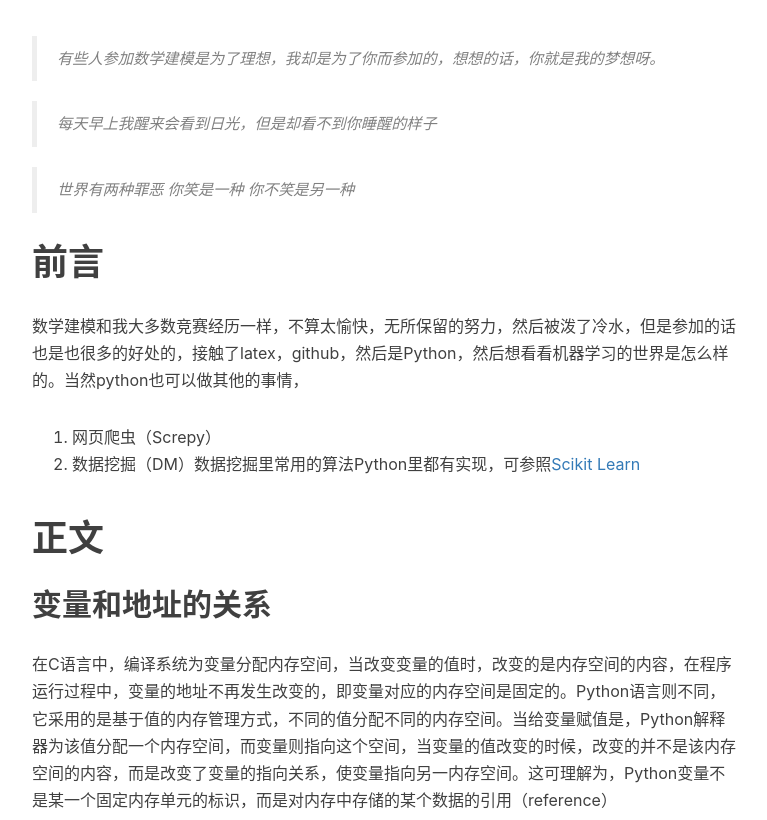
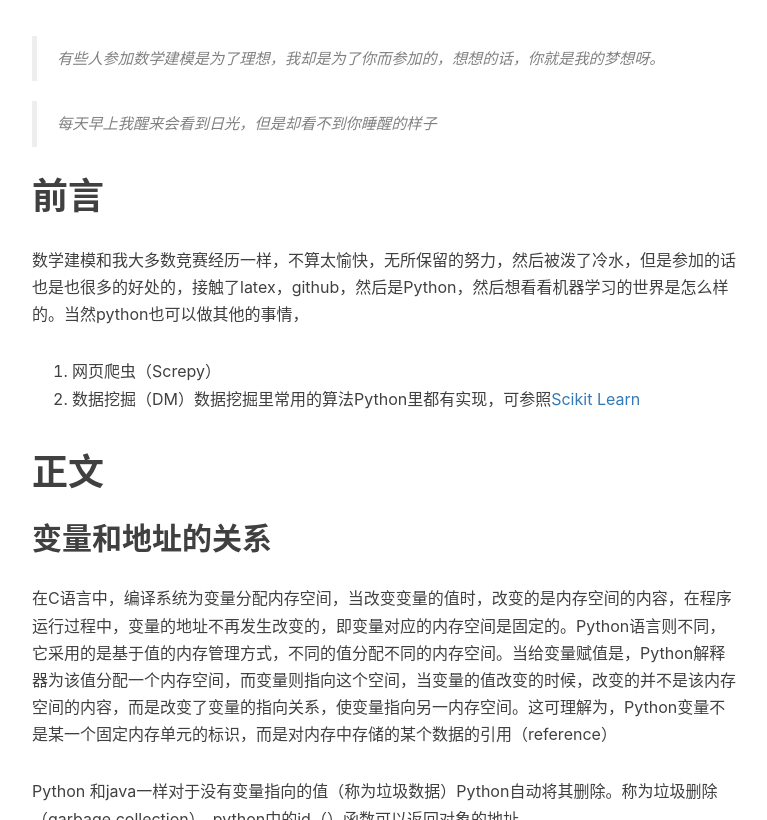
Before and after one commit to echosara/blog, a Jekyll site: the page built from _posts/2017-08-22-Python.markdown, in a window 1280 px wide and 900 px high, scrolled down 447 px, cut to the strip 80-900 px from the top of the window. Shown: the whole strip, without its empty margins (233-1000 px from the left). Built offline with Jekyll 4.4.1, drawn with Linux system fonts in a browser that asks for light colours; nearby versions of some CDN libraries; comment, search, counter and statistics services are not loaded.

Commit message:
Update 2017-08-22-Python.markdown

```diff
--- a/_posts/2017-08-22-Python.markdown
+++ b/_posts/2017-08-22-Python.markdown
@@ -16,7 +16,6 @@ tags:
 
 > 每天早上我醒来会看到日光，但是却看不到你睡醒的样子
 
-> 世界有两种罪恶     你笑是一种   你不笑是另一种
 
 # 前言
 
```
